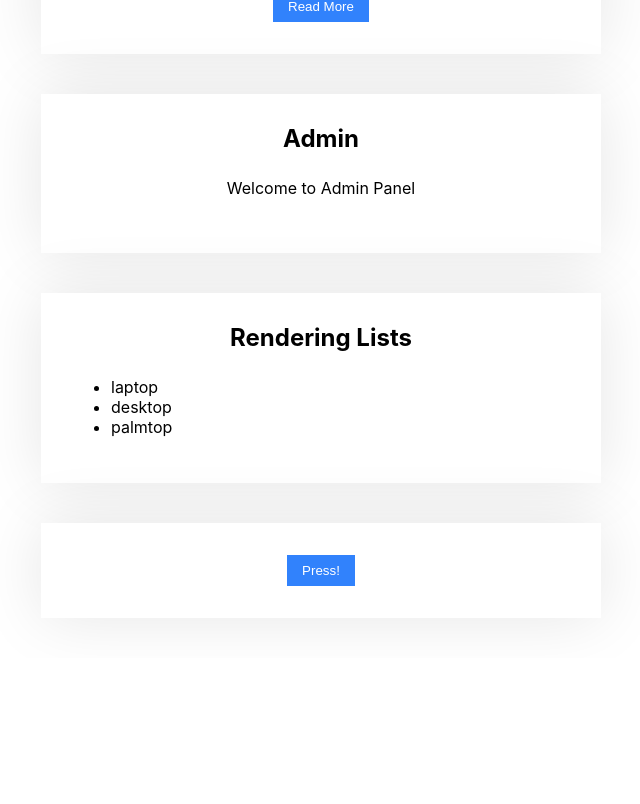
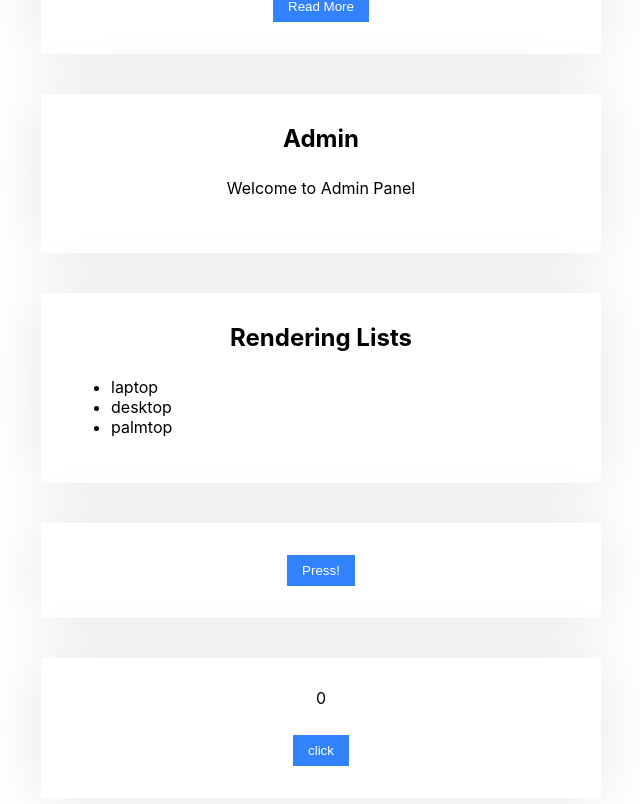
Before and after one commit to wihanga-dilantha/React-Web, a React (Create React App) app: page / in a window 1280 px wide. Shown: the part 385-1189 px from the top of the page, without its empty margins (319-959 px from the left). Before the commit the page ends 1043 px from the top, so only its background shows below. Built offline with nearby package versions, Linux system fonts and the light colour scheme.

Commit message:
final
Use state implemented

```diff
--- a/src/App.js
+++ b/src/App.js
@@ -3,13 +3,15 @@ import Welcome from './components/welcome';
 import ConditionalRender from './components/conditionalRendering';
 import RenderingLists from './components/renderingLists';
 import RespondToEvent from './components/respondToEvent';
+import UseState from './components/useState';
 function App() {
   return (
     <div className='App'>
       <Welcome/>
        <ConditionalRender/>
-       <RenderingLists/>
-      <RespondToEvent/>
+        <RenderingLists/>
+       <RespondToEvent/>
+      <UseState/>
 
 
     </div>
--- /dev/null
+++ b/src/components/useState.js
@@ -0,0 +1,17 @@
+import { useState } from "react"
+
+export default function UseState() {
+
+    const [count, setCount] = useState(0);
+
+    function clickPlus() {
+        setCount(count+1);
+    }
+    return(
+        <div className="box">
+            <p>{count}</p>
+            <button onClick={clickPlus}>click</button>
+        </div>
+    )
+
+}
```
